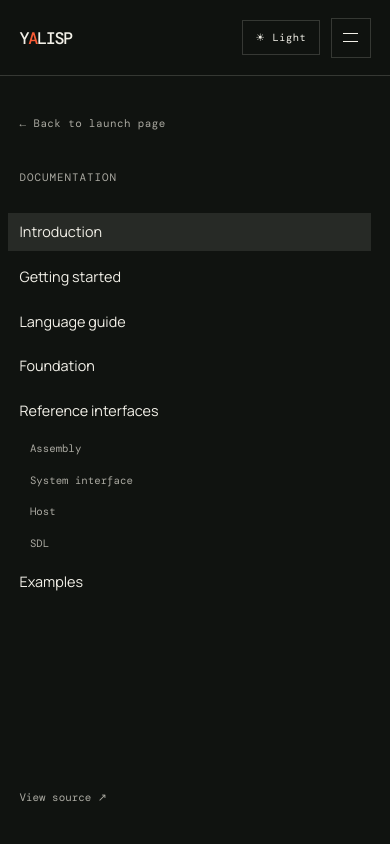
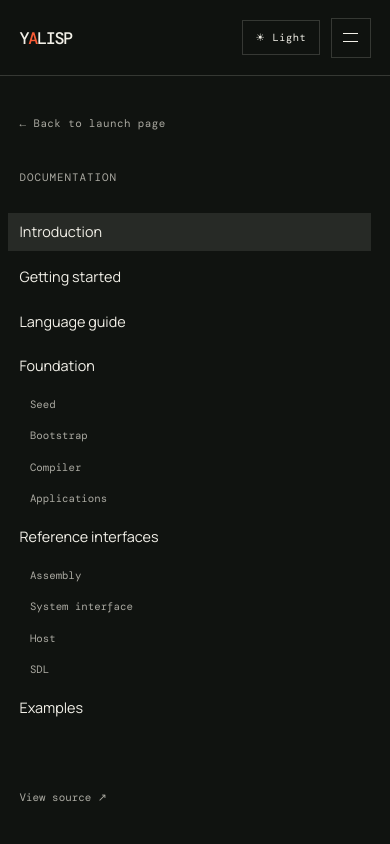
Before and after one commit to etdofreshai/yalisp, a website built with Vite: page apps/web/docs/index.html in a window 390 px wide. Both pictures are taken after a click on the button "Toggle documentation navigation". Shown: the top 844 px of the page. Built offline with nearby package versions, Linux system fonts and the light colour scheme.

Commit message:
Unify documentation navigation

```diff
--- a/apps/web/docs/index.html
+++ b/apps/web/docs/index.html
@@ -66,8 +66,20 @@
           </div>
           <p class="interface-note">Bootstrapping keeps the trusted base small: begin with the minimum low-level support required to run Lisp, then use Lisp to grow the compiler and the interactive environment. As the implementation matures, more of the language can live in YALisp rather than in a separate host runtime.</p>
         </section>
+        <section id="foundation" class="interface-section">
+          <p class="section-number">05</p>
+          <h2>Foundation</h2>
+          <p>YALisp grows from a small executable seed into a bootstrapped compiler and then practical applications. The overview gives the path; each stage has its own detailed reference.</p>
+          <div class="interface-map" aria-label="YALisp foundation documentation">
+            <a href="/docs/foundation/"><span>01</span><strong>Foundation</strong><small>The complete bootstrapping path</small></a>
+            <a href="/docs/seed/"><span>02</span><strong>Seed</strong><small>The minimal trusted runtime</small></a>
+            <a href="/docs/bootstrap/"><span>03</span><strong>Bootstrap</strong><small>Growing the language from Lisp</small></a>
+            <a href="/docs/compiler/"><span>04</span><strong>Compiler</strong><small>Interpreted, JIT, and ahead-of-time modes</small></a>
+            <a href="/docs/applications/"><span>05</span><strong>Applications</strong><small>Using the language in real tools</small></a>
+          </div>
+        </section>
         <section id="reference-interfaces">
-          <p class="section-number">05</p>
+          <p class="section-number">06</p>
           <h2>Reference interfaces</h2>
           <p>This documentation is the source of truth for YALisp interface contracts. The standard interface is organized as four layers. Each layer has a narrow job, so a program can be direct when it needs to be and portable when it can be.</p>
           <div class="interface-map" aria-label="The four YALisp reference interfaces">
@@ -78,7 +90,7 @@
           </div>
           <p class="interface-note">The <a href="/docs/foundation/">Foundation</a> page explains how the WebAssembly seed, bootstrap, and self-hosted compiler make these interfaces usable from YALisp.</p>
         </section>
-        <section id="assembly" class="interface-section">
+        <section hidden id="assembly" class="interface-section">
           <p class="section-number">05.1</p>
           <h2>Assembly</h2>
           <p>The assembly module is the direct translation layer. It exposes WebAssembly instructions to Lisp with as little policy or wrapping as possible. Use it when you need predictable low-level behavior. Its public names keep the WebAssembly shape: dots stay as dots and signedness suffixes become hyphenated Lisp names.</p>
@@ -97,7 +109,7 @@
           </div>
           <p class="interface-note">Naming follows the underlying WebAssembly operation where practical—for example, an integer addition is exposed through the assembly interface rather than hidden behind a separate runtime.</p>
         </section>
-        <section id="system-interface" class="interface-section">
+        <section hidden id="system-interface" class="interface-section">
           <p class="section-number">05.2</p>
           <h2>System interface</h2>
           <p>The system interface is built on the WebAssembly System Interface. It gives programs a portable way to work with the outside world without binding the language to one operating system.</p>
@@ -108,7 +120,7 @@
           </div>
           <p class="interface-note">This layer aims to track the WebAssembly system interface closely, so the same YALisp program can move between compatible runtimes with minimal adaptation.</p>
         </section>
-        <section id="host" class="interface-section">
+        <section hidden id="host" class="interface-section">
           <p class="section-number">05.3</p>
           <h2>Host</h2>
           <p>The host module covers the interactive capabilities that are intentionally outside the system interface: windows, rendering surfaces, input devices, audio, and browser-style document APIs.</p>
@@ -119,7 +131,7 @@
           </div>
           <p class="interface-note">Hosts may expose different backends, but their public YALisp surface should describe the same capabilities. Platform-specific extensions belong here, clearly marked as extensions.</p>
         </section>
-        <section id="sdl" class="interface-section">
+        <section hidden id="sdl" class="interface-section">
           <p class="section-number">05.4</p>
           <h2>SDL</h2>
           <p>SDL is the concrete multimedia profile for native YALisp programs. It supplies windows, accelerated 2D rendering, audio, input, and game-facing devices through a carefully scoped SDL 3 vocabulary.</p>
@@ -131,7 +143,7 @@
           <p class="interface-note">The SDL profile is an extension beneath the Host Interface, not a replacement for it. Portable editor and document code should target Host; native games, demos, and tools may explicitly require SDL.</p>
         </section>
         <section id="examples">
-          <p class="section-number">06</p>
+          <p class="section-number">07</p>
           <h2>Examples</h2>
           <p>Short programs to explore, change, and use as a starting point for your own experiments.</p>
         </section>
--- a/apps/web/src/docs.css
+++ b/apps/web/src/docs.css
@@ -18,7 +18,14 @@
 .docs-menu { display: none; width: 2.5rem; height: 2.5rem; padding: .7rem; justify-content: center; flex-direction: column; }
 .docs-menu span { display: block; width: 100%; height: 1px; background: currentColor; }
 .docs-shell { display: grid; min-height: calc(100vh - 76px); grid-template-columns: minmax(220px, 25vw) minmax(0, 760px); }
+.docs-shell.sidebar-collapsed { grid-template-columns: 62px minmax(0, 760px); }
 .docs-nav { position: sticky; top: 76px; display: flex; height: calc(100vh - 76px); flex-direction: column; padding: 3.5rem 4vw; border-right: 1px solid var(--line); }
+.sidebar-toggle { position: absolute; top: 1.25rem; right: 1rem; display: inline-flex; align-items: center; gap: .45rem; padding: .5rem .65rem; border: 1px solid var(--line); background: var(--paper); color: var(--muted); cursor: pointer; font-family: "DM Mono", monospace; font-size: .62rem; letter-spacing: .04em; }
+.sidebar-toggle:hover { color: var(--ink); border-color: var(--ink); }
+.sidebar-content { display: flex; flex: 1; flex-direction: column; min-height: 0; }
+.sidebar-collapsed .docs-nav { padding: 3.5rem .7rem; align-items: center; }
+.sidebar-collapsed .sidebar-toggle { right: .55rem; }
+.sidebar-collapsed .sidebar-toggle span + span, .sidebar-collapsed .sidebar-content { display: none; }
 .nav-label, .eyebrow, .section-number { margin: 0; color: var(--muted); font-family: "DM Mono", monospace; font-size: .68rem; text-transform: uppercase; letter-spacing: .09em; }
 .back-link { display: inline-flex; width: fit-content; margin: 0 0 2.5rem; color: var(--muted); font-family: "DM Mono", monospace; font-size: .68rem; letter-spacing: .04em; transition: color 160ms ease; }
 .back-link:hover { color: var(--ink); }
@@ -70,6 +77,10 @@
   .docs-menu { display: inline-flex; }
   .docs-shell { display: block; }
   .docs-nav { position: fixed; z-index: 5; top: 76px; right: 0; left: 0; display: none; height: auto; min-height: calc(100vh - 76px); padding: 2.5rem 5vw; border: 0; background: var(--paper); }
+  .docs-shell.sidebar-collapsed { display: block; }
+  .sidebar-toggle { display: none; }
+  .sidebar-collapsed .docs-nav { align-items: stretch; padding: 2.5rem 5vw; }
+  .sidebar-collapsed .sidebar-content { display: flex; }
   .nav-open .docs-nav { display: flex; }
   main { padding: 4rem 5vw; }
   section { padding-bottom: 4rem; margin-top: 4rem; }
--- a/apps/web/src/docs.ts
+++ b/apps/web/src/docs.ts
@@ -5,10 +5,51 @@
 const shell = document.querySelector<HTMLElement>("[data-docs-shell]");
 const themeToggle = document.querySelector<HTMLButtonElement>("[data-theme-toggle]");
 const themeColor = document.querySelector<HTMLMetaElement>('meta[name="theme-color"]');
+const docsNav = document.querySelector<HTMLElement>(".docs-nav");
 
-if (!menuButton || !shell || !themeToggle) {
+if (!menuButton || !shell || !themeToggle || !docsNav) {
   throw new Error("The YALisp docs page is missing a required UI element.");
 }
+
+const currentPath = window.location.pathname.replace(/index\.html$/, "");
+const isCurrent = (path: string) => currentPath === path ? " active" : "";
+
+docsNav.innerHTML = `
+  <button class="sidebar-toggle" type="button" aria-label="Collapse documentation navigation" aria-expanded="true" data-sidebar-toggle><span aria-hidden="true">←</span><span>Collapse</span></button>
+  <div class="sidebar-content">
+    <a class="back-link" href="/">← Back to launch page</a>
+    <p class="nav-label">Documentation</p>
+    <nav>
+      <a class="${currentPath === "/docs/" ? "active" : ""}" href="/docs/#introduction">Introduction</a>
+      <a href="/docs/#getting-started">Getting started</a>
+      <a href="/docs/#language">Language guide</a>
+      <a class="${isCurrent("/docs/foundation/")}" href="/docs/foundation/">Foundation</a>
+      <a class="nav-child${isCurrent("/docs/seed/")}" href="/docs/seed/">Seed</a>
+      <a class="nav-child${isCurrent("/docs/bootstrap/")}" href="/docs/bootstrap/">Bootstrap</a>
+      <a class="nav-child${isCurrent("/docs/compiler/")}" href="/docs/compiler/">Compiler</a>
+      <a class="nav-child${isCurrent("/docs/applications/")}" href="/docs/applications/">Applications</a>
+      <a class="${currentPath === "/docs/" ? "" : ""}" href="/docs/#reference-interfaces">Reference interfaces</a>
+      <a class="nav-child${isCurrent("/docs/assembly/")}" href="/docs/assembly/">Assembly</a>
+      <a class="nav-child${isCurrent("/docs/system-interface/")}" href="/docs/system-interface/">System interface</a>
+      <a class="nav-child${isCurrent("/docs/host/")}" href="/docs/host/">Host</a>
+      <a class="nav-child${isCurrent("/docs/sdl/")}" href="/docs/sdl/">SDL</a>
+      <a href="/docs/#examples">Examples</a>
+    </nav>
+    <a class="source-link" href="https://github.com/etdofreshai/yalisp">View source <span aria-hidden="true">↗</span></a>
+  </div>`;
+
+const sidebarToggle = docsNav.querySelector<HTMLButtonElement>("[data-sidebar-toggle]")!;
+function setSidebarCollapsed(collapsed: boolean) {
+  shell!.classList.toggle("sidebar-collapsed", collapsed);
+  sidebarToggle.setAttribute("aria-expanded", String(!collapsed));
+  sidebarToggle.setAttribute("aria-label", `${collapsed ? "Expand" : "Collapse"} documentation navigation`);
+  sidebarToggle.querySelector("span")!.textContent = collapsed ? "→" : "←";
+  sidebarToggle.querySelector("span + span")!.textContent = collapsed ? "Expand" : "Collapse";
+  localStorage.setItem("yalisp-sidebar-collapsed", String(collapsed));
+}
+
+setSidebarCollapsed(localStorage.getItem("yalisp-sidebar-collapsed") === "true");
+sidebarToggle.addEventListener("click", () => setSidebarCollapsed(!shell!.classList.contains("sidebar-collapsed")));
 
 function setTheme(theme: "light" | "dark") {
   document.documentElement.dataset.theme = theme;
@@ -32,7 +73,7 @@
   menuButton.setAttribute("aria-expanded", String(isOpen));
 });
 
-document.querySelectorAll<HTMLAnchorElement>(".docs-nav a[href^='#']").forEach((link) => {
+document.querySelectorAll<HTMLAnchorElement>(".docs-nav a[href*='#']").forEach((link) => {
   link.addEventListener("click", () => {
     shell.classList.remove("nav-open");
     menuButton.setAttribute("aria-expanded", "false");
```
Also changed, not shown: apps/web/tests/contract.test.mjs (+13 -0 lines).
